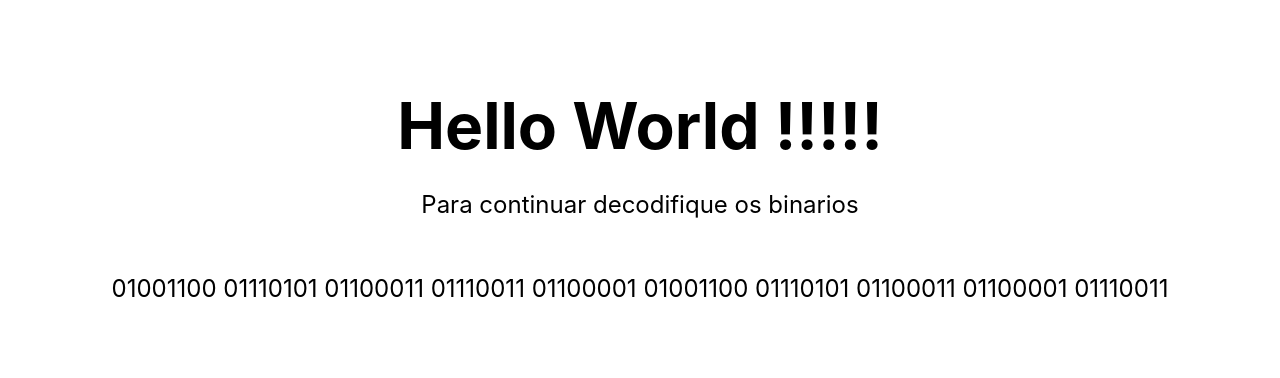
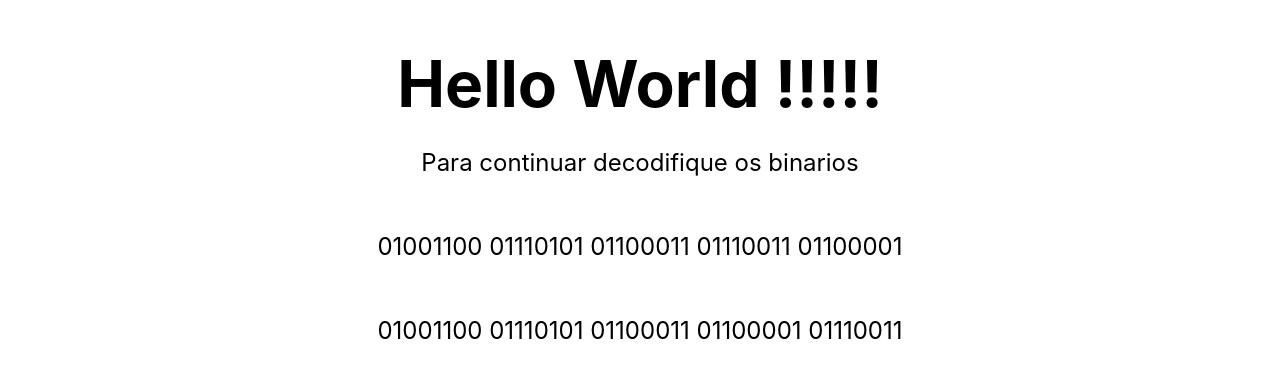
Before and after one commit to LucasMatosBognotti/next-app, a Next.js app: page / in a window 1280 px wide. Shown: the part 190-568 px from the top of the page. Built offline with nearby package versions, Linux system fonts and the light colour scheme.

Commit message:
correcao

```diff
--- a/pages/index.tsx
+++ b/pages/index.tsx
@@ -20,6 +20,9 @@ export default function Home() {
 
         <p className={styles.description}>
           01001100 01110101 01100011 01110011 01100001
+        </p>
+
+        <p className={styles.description}>
           01001100 01110101 01100011 01100001 01110011
         </p>
       </main>
```
